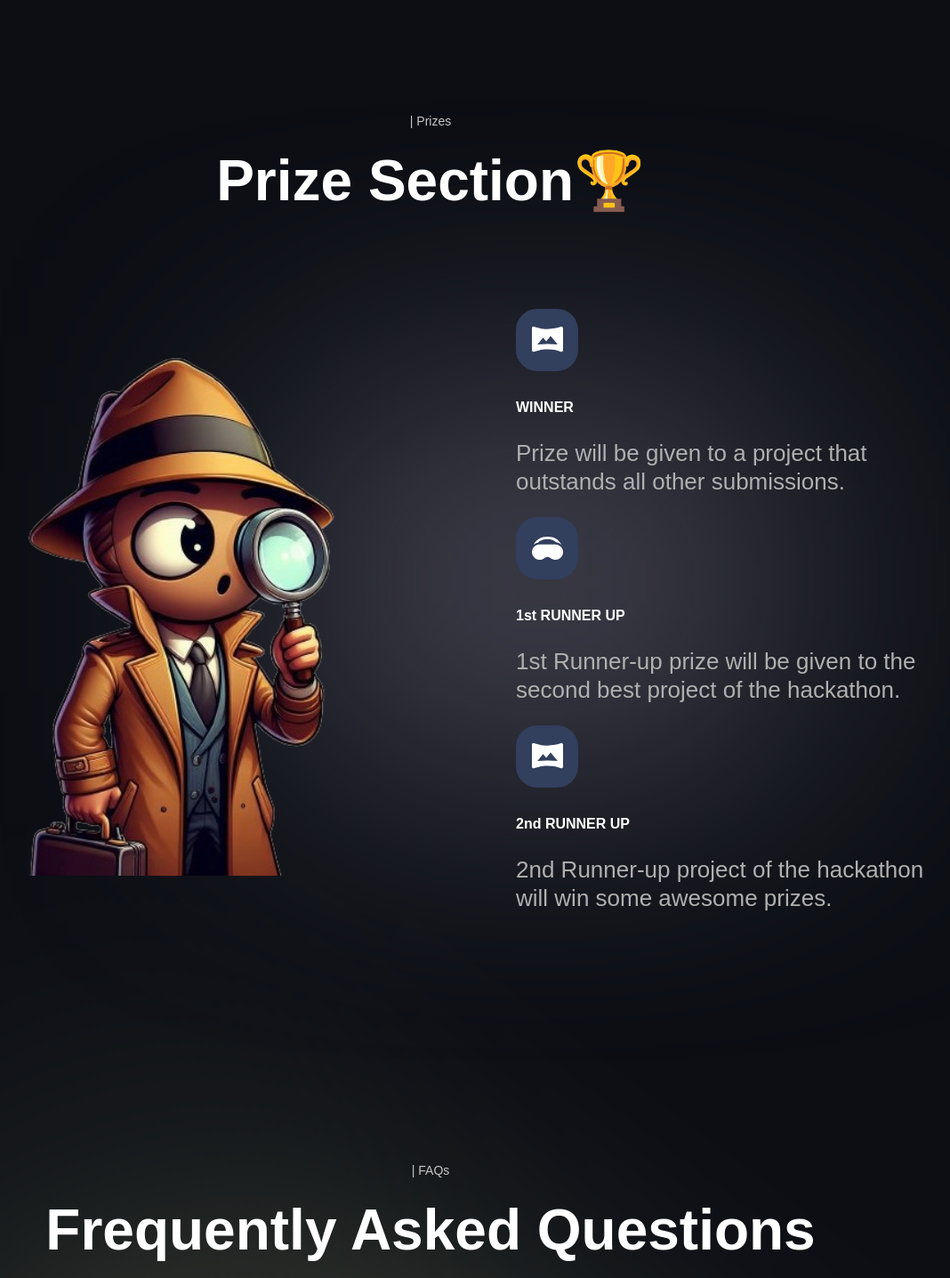
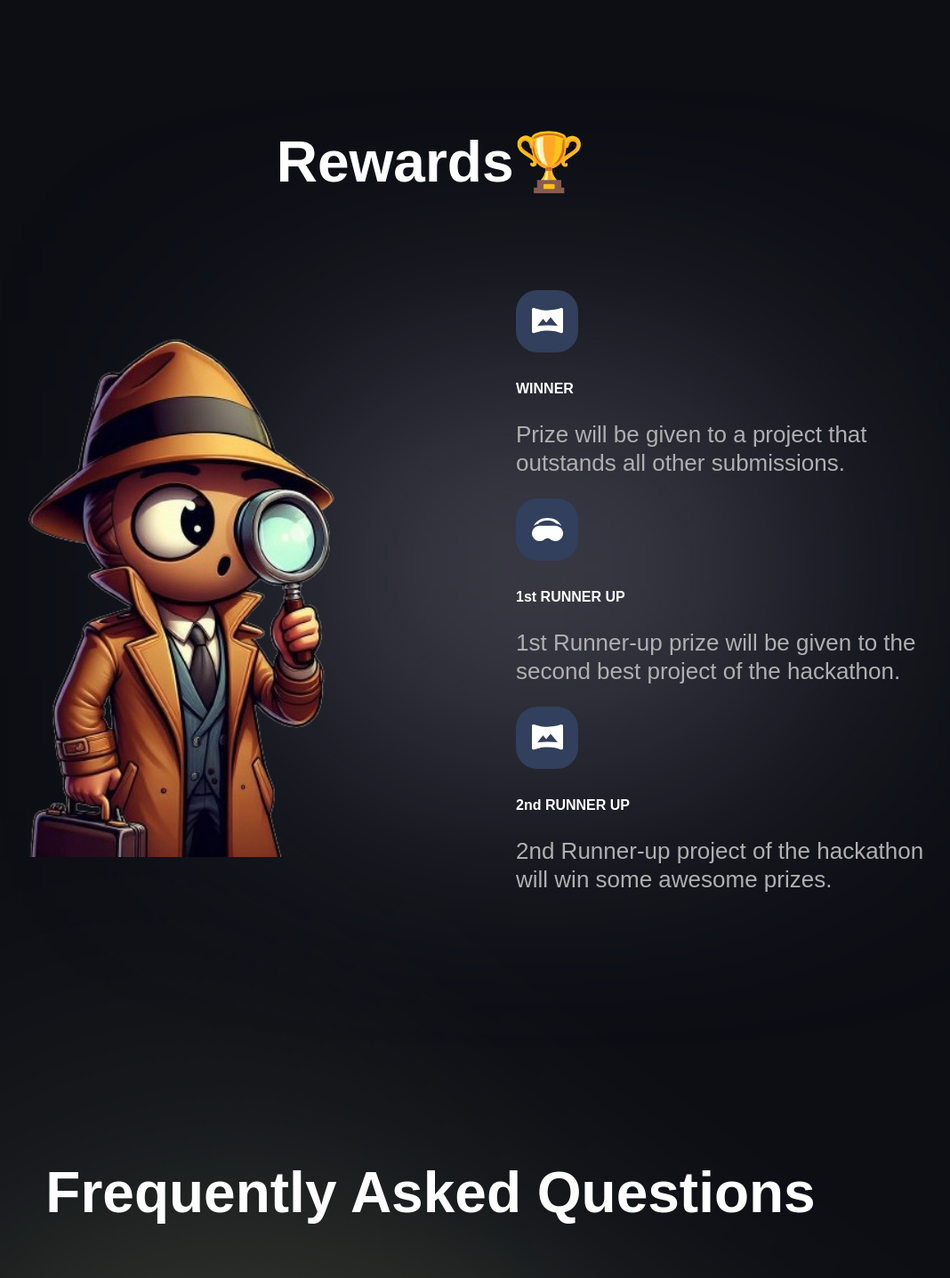
Before and after one commit to goelraghav002/hackstreet24, a Next.js app: page / in a window 1280 px wide. Shown: the part 4525-5961 px from the top of the page at 89% size, without its empty margins (156-1224 px from the left). Built offline with nearby package versions, Linux system fonts and the light colour scheme; a web font is replaced by a local one.

Commit message:
faq prizes removed

```diff
--- a/sections/Insights.jsx
+++ b/sections/Insights.jsx
@@ -17,7 +17,7 @@ function Insights() {
         viewport={{ once: false, amount: 0.25 }}
         className={`${styles.innerWidth} mx-auto flex flex-col`}
       >
-        <TypingText title="| FAQs" textStyles="text-center" />
+
         <TitleText title="Frequently Asked Questions" textStyles="text-center" />
         <div className="mt-[50px] flex flex-col gap-[30px]">
           {insights.map((insight, index) => (
--- a/sections/WhatsNew.jsx
+++ b/sections/WhatsNew.jsx
@@ -22,8 +22,8 @@ function WhatsNew() {
           className="flex-[0.75] flex justify-center flex-col"
         >
           <div className="w-[90vw]">
-          <TypingText title="| Prizes" textStyles="text-center"/>
-          <TitleText title="Prize Section🏆" textStyles="text-center"/>
+
+          <TitleText title="Rewards🏆" textStyles="text-center"/>
           </div>
 
           <div className="mt-[48px] flex flex-wrap justify-between gap-[24px]">
```
